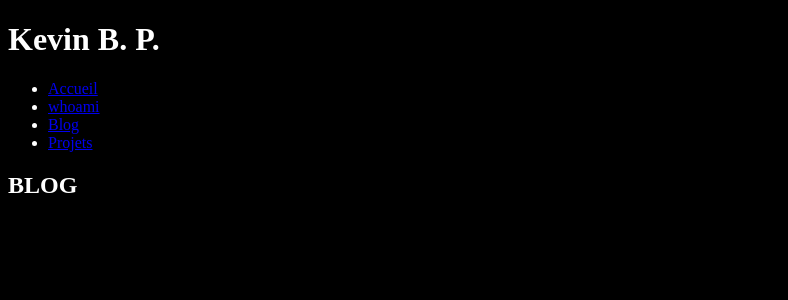
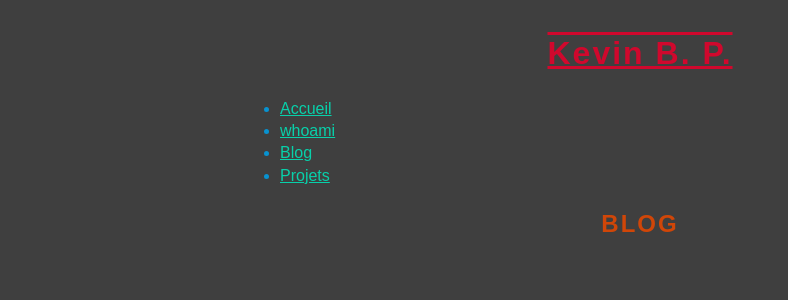
Before and after one commit to ipefixe/KevBP.github.io, a Jekyll site: the page built from blog.html, in a window 1280 px wide. Shown: the top 300 px of the page, without its empty margins (0-788 px from the left). Built offline with Jekyll 4.4.1, drawn with Linux system fonts in a browser that asks for light colours; Markdown is read by kramdown in place of the engine named in the settings.

```diff
--- a/css/style1.css
+++ b/css/style1.css
@@ -1,5 +1,60 @@
-html {
-  margin: 0;
-  background-color: black;
-  color: white;
+body{
+  background: #3f3f3f;
+  font-family: sans-serif;
+  color: #0892d0;
+  line-height: 1.4;
+  padding: 10px;
+  margin: auto;
+  max-width: 800px;
 }
+
+
+a {
+  color: #08d0aa;
+}
+
+h1, h2, h3 {
+  text-align: center;
+}
+
+h1, h2, h3, h4, h5, h6 {
+  font-weight: bold;
+  letter-spacing: 2px;
+  color: #d04608;
+}
+
+h1 {
+  color: #d0082d;
+  text-decoration: underline overline;
+}
+
+h3 {
+  color: #260375;
+}
+
+em {
+  color: #d0aa08;
+}
+
+strong {
+  color: #d0082d;
+}
+
+blockquote {
+  border-left:.5em double #000;
+  padding-left: 50px;
+}
+
+pre {
+  max-width: 100%;
+  word-wrap: break-word;
+  background-color: #4e4e4e;
+  border-radius: 15px;
+  padding: 5px 5px 5px 30px;
+}
+
+code {
+  font-family: monospace;
+  color: #91d008;
+  letter-spacing: 2px;
+}
```
Also changed, not shown: _posts/2015-02-26-Exemple-d-article.md (+33 -1 lines).
